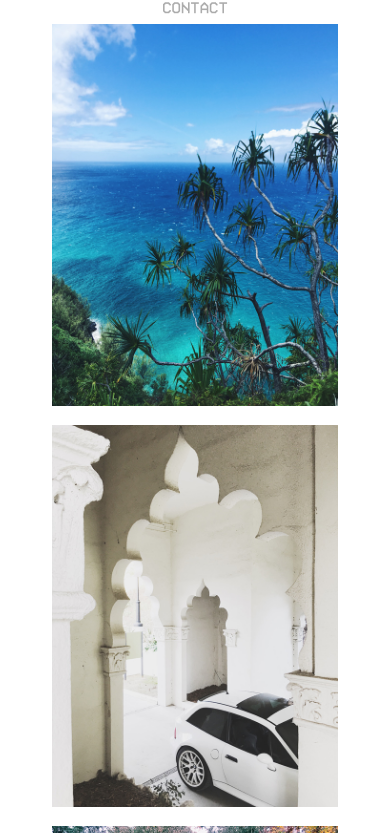
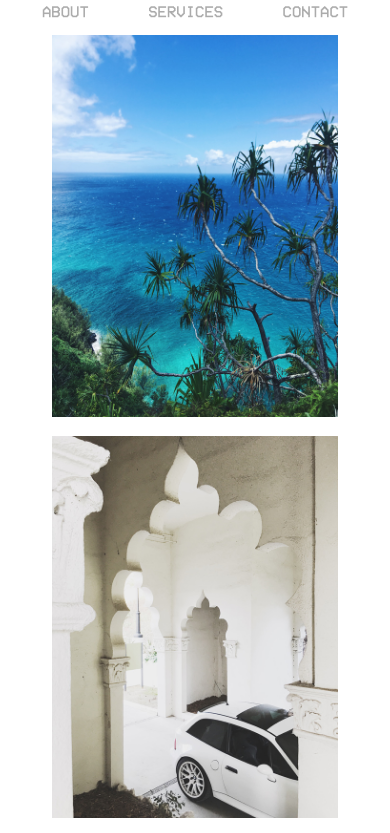
Before and after one commit to vaughnanton/minimalSite, a plain HTML site: page index.html in a window 390 px wide. Shown: the part 124-957 px from the top of the page. Drawn offline with Linux system fonts and the light colour scheme.

Commit message:
Mobile CSS done

```diff
--- a/css/skin.css
+++ b/css/skin.css
@@ -107,7 +107,8 @@ img {
 	.begin-img {margin-top:0%;}
 	.row {min-height:0vh;}
 	.logoImg {margin-top:2%;}
-	ul li {padding: 0 40px;}
+	ul li {padding: 0 25px;}
+	.links {padding: 5% 0 2% 0}
 }
 
 @media only screen and (max-width: 768px) and (min-width: 481px) {
--- a/index.html
+++ b/index.html
@@ -154,7 +154,7 @@
   </div>
 
   <div class="row">
-    <div class="col-xs-12 link text-center">
+    <div class="col-xs-12 links text-center">
       <ul>
         <a href="pages/about.html"><li>About</li></a>
         <a href="pages/services.html"><li>Services</li></a>
```
